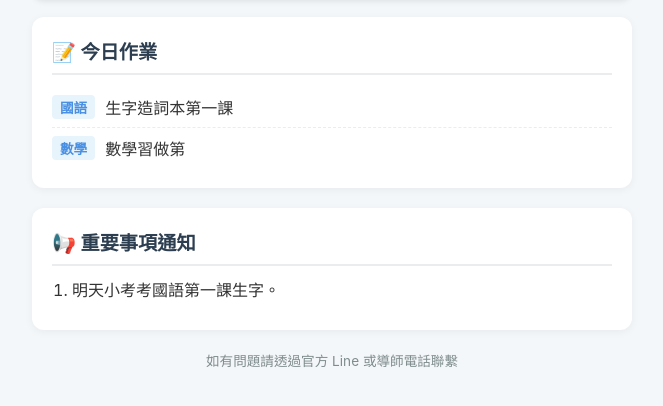
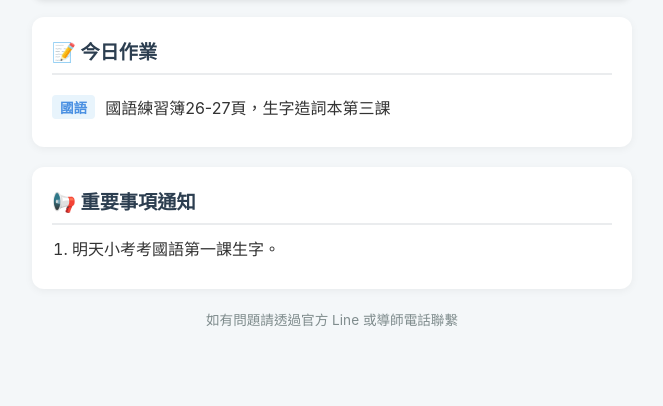
Before and after one commit to sayungu1119/class-book, a plain HTML site: page index.html in a window 1280 px wide. Shown: the part 130-536 px from the top of the page, without its empty margins (308-971 px from the left). Drawn offline with Linux system fonts and the light colour scheme.

Commit message:
Modify homework and notice content
Updated homework and notice data in the index.html file.

```diff
--- a/index.html
+++ b/index.html
@@ -160,8 +160,7 @@
 
     // 2. 每日作業資料 (每天更新這裡)
     const homeworkData = [
-        { subject: '國語', content: '生字造詞本第一課' },
-        { subject: '數學', content: '數學習做第' }
+        { subject: '國語', content: '國語練習簿26-27頁，生字造詞本第三課' }
     ];
 
     // 3. 注意事項資料 (每天更新這裡 - 已修正左中括號)
```
